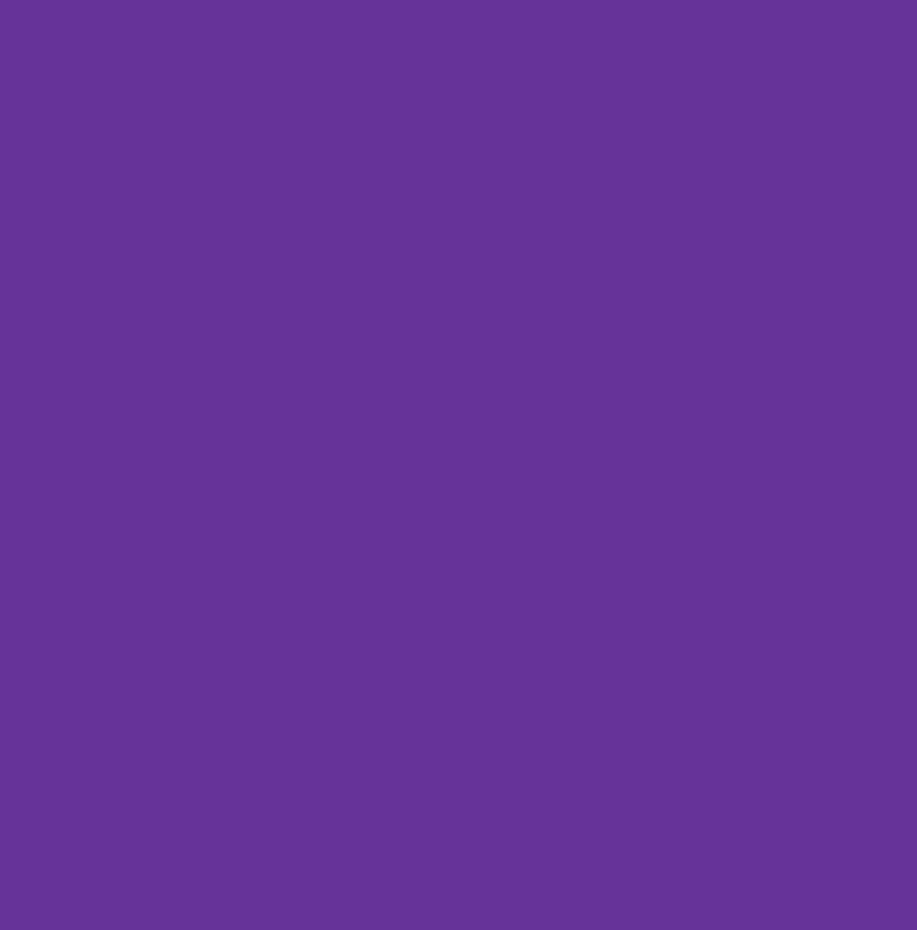
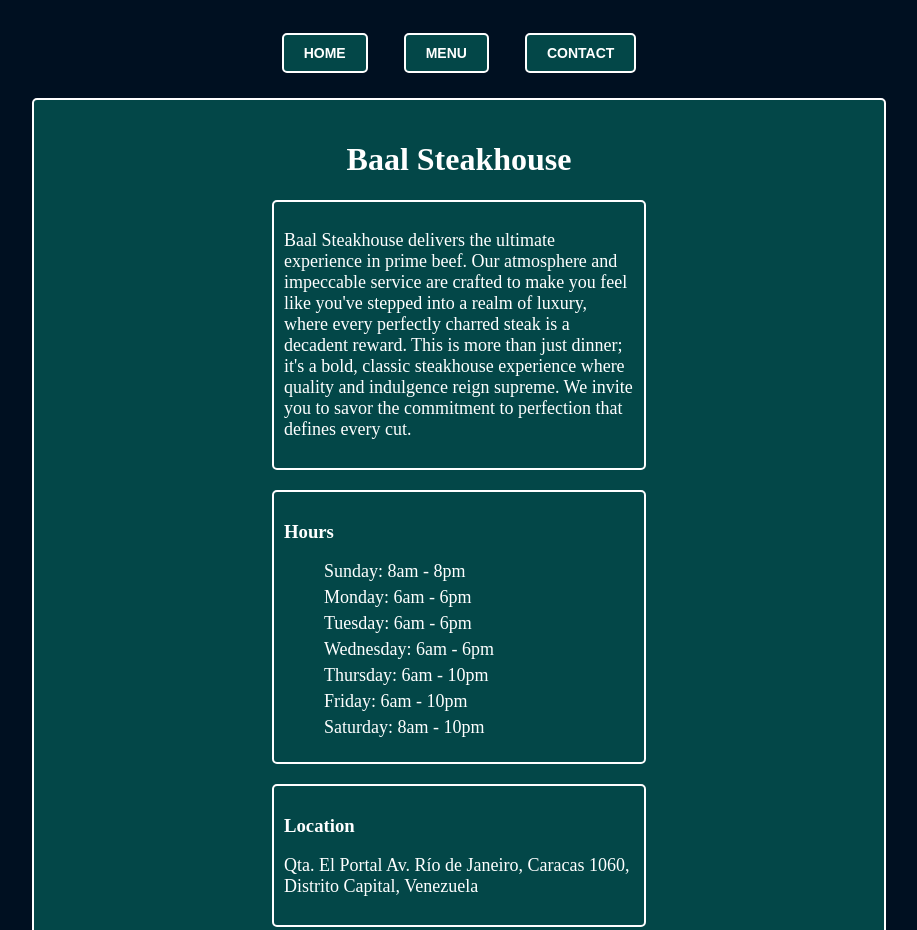
Before and after one commit to Baal28/restaurant-page, a website built with webpack: page src/template.html in a window 1280 px wide. Shown: the top 930 px of the page, without its empty margins (181-1098 px from the left). Before the commit the page ends 800 px from the top, so only its background shows below. Built offline with nearby package versions, Linux system fonts and the light colour scheme.

Commit message:
worked on home.js and added some style.

```diff
--- /dev/null
+++ b/src/home.css
@@ -0,0 +1,33 @@
+h1{
+    color: #fff;
+}
+
+.home-container{
+    max-width: 350px;
+    max-height: 250px;
+    width: 100%;
+    height: 100%;
+    border: 2px solid #fff;
+    border-radius: 5px;
+    padding: 10px;
+    margin-bottom: 20px;
+}
+
+h3{
+    color: #fff;
+}
+
+p{
+    color: #fff;
+    font-size: large;
+}
+
+ul{
+    list-style: none;
+    font-size: large;
+    color: #fff;
+}
+
+li{
+    margin-bottom: 5px;
+}
--- a/src/home.js
+++ b/src/home.js
@@ -1,2 +1,42 @@
 // home.js
-export const home = "This would be our homepage!";
+const content = document.querySelector('#content');
+export function createHome() {
+    const restaurantName = document.createElement('h1');
+    const homeContainer = document.createElement('div');
+    const homeDescription = document.createElement('p');
+    const hoursContainer = document.createElement('div');
+    const hoursTitle = document.createElement('h3');
+    const hours = document.createElement('ul');
+    const locationContainer = document.createElement('div');
+    const locationTitle = document.createElement('h3');
+    const location = document.createElement('p');
+
+    homeContainer.classList.add('home-container');
+    hoursContainer.classList.add('home-container');
+    locationContainer.classList.add('home-container');
+
+    content.appendChild(restaurantName);
+    content.appendChild(homeContainer);
+    homeContainer.appendChild(homeDescription);
+    content.appendChild(hoursContainer);
+    hoursContainer.appendChild(hoursTitle);
+    hoursContainer.appendChild(hours);
+    content.appendChild(locationContainer);
+    locationContainer.appendChild(locationTitle);
+    locationContainer.appendChild(location);
+
+    restaurantName.textContent = 'Baal Steakhouse'
+    homeDescription.textContent = `Baal Steakhouse delivers the ultimate experience in prime beef. Our atmosphere and impeccable service are crafted to make you feel like you've stepped into a realm of luxury, where every perfectly charred steak is a decadent reward. This is more than just dinner; it's a bold, classic steakhouse experience where quality and indulgence reign supreme. We invite you to savor the commitment to perfection that defines every cut.`
+    hoursTitle.textContent = 'Hours'
+    hours.innerHTML = `
+        <li>Sunday: 8am - 8pm</li>
+        <li>Monday: 6am - 6pm</li>
+        <li>Tuesday: 6am - 6pm</li>
+        <li>Wednesday: 6am - 6pm</li>
+        <li>Thursday: 6am - 10pm</li>
+        <li>Friday: 6am - 10pm</li>
+        <li>Saturday: 8am - 10pm</li>
+    `
+    locationTitle.textContent = 'Location'
+    location.textContent = 'Qta. El Portal Av. Río de Janeiro, Caracas 1060, Distrito Capital, Venezuela'
+}
--- a/src/index.js
+++ b/src/index.js
@@ -1,5 +1,6 @@
 // index.js
 import "./styles.css";
-import { home } from "./home.js";
+import "./home.css";
+import { createHome } from "./home.js";
 
-alert(home);
+createHome();
--- a/src/styles.css
+++ b/src/styles.css
@@ -1,4 +1,67 @@
 /* styles.css */
 body {
-  background-color: rebeccapurple;
+
+  background-color: #001021;
 }
+
+header{
+  display: flex;
+  align-content: center;
+  align-items: center;
+  flex-wrap: wrap;
+  justify-content: center;
+  padding: 25px;
+}
+
+nav{
+  display: flex;
+  gap: 20px;
+}
+
+/* Styling the common button class */
+.nav-btn {
+    /* Layout and Spacing */
+    padding: 10px 20px;
+    margin: 0 8px;
+
+    /* Appearance */
+    border: 2px solid #fff; /* White border */
+    border-radius: 5px;
+    background-color: #034748; /* Transparent background */
+    color: #fff; /* White text */
+    text-transform: uppercase;
+    font-size: 14px;
+    font-weight: bold;
+    cursor: pointer;
+
+    /* Smooth transition for hover effects */
+    transition: background-color 0.3s ease, color 0.3s ease, transform 0.1s ease;
+}
+
+/* Hover Effect */
+.nav-btn:hover {
+    background-color: #fff; /* White background on hover */
+    color: #001021; /* Text color matching the body background */
+    transform: translateY(-2px); /* Slight lift effect */
+    box-shadow: 0 4px 6px rgba(0, 0, 0, 0.1);
+}
+
+/* Active/Click State */
+.nav-btn:active {
+    background-color: #ddd; /* Slightly darker white when clicked */
+    transform: translateY(0); /* Settle back down */
+}
+
+#content{
+  background-color: #034748;
+  max-width: 810px;
+  width: 100%;
+  display: flex;
+  flex-direction: column;
+  align-items: center;
+  align-content: center;
+  justify-self: center;
+  padding: 20px;
+  border: 2px solid #fff;
+  border-radius: 5px;
+}
--- a/src/template.html
+++ b/src/template.html
@@ -3,11 +3,15 @@
 <head>
     <meta charset="UTF-8">
     <meta name="viewport" content="width=device-width, initial-scale=1.0">
-    <title>Document</title>
+    <title>Baal Steakhouse</title>
 </head>
 <body>
     <header>
-        <nav></nav>
+        <nav>
+            <button class="nav-btn">Home</button>
+            <button class="nav-btn">Menu</button>
+            <button class="nav-btn">Contact</button>
+        </nav>
     </header>
     <div id="content"></div>
 </body>
```
